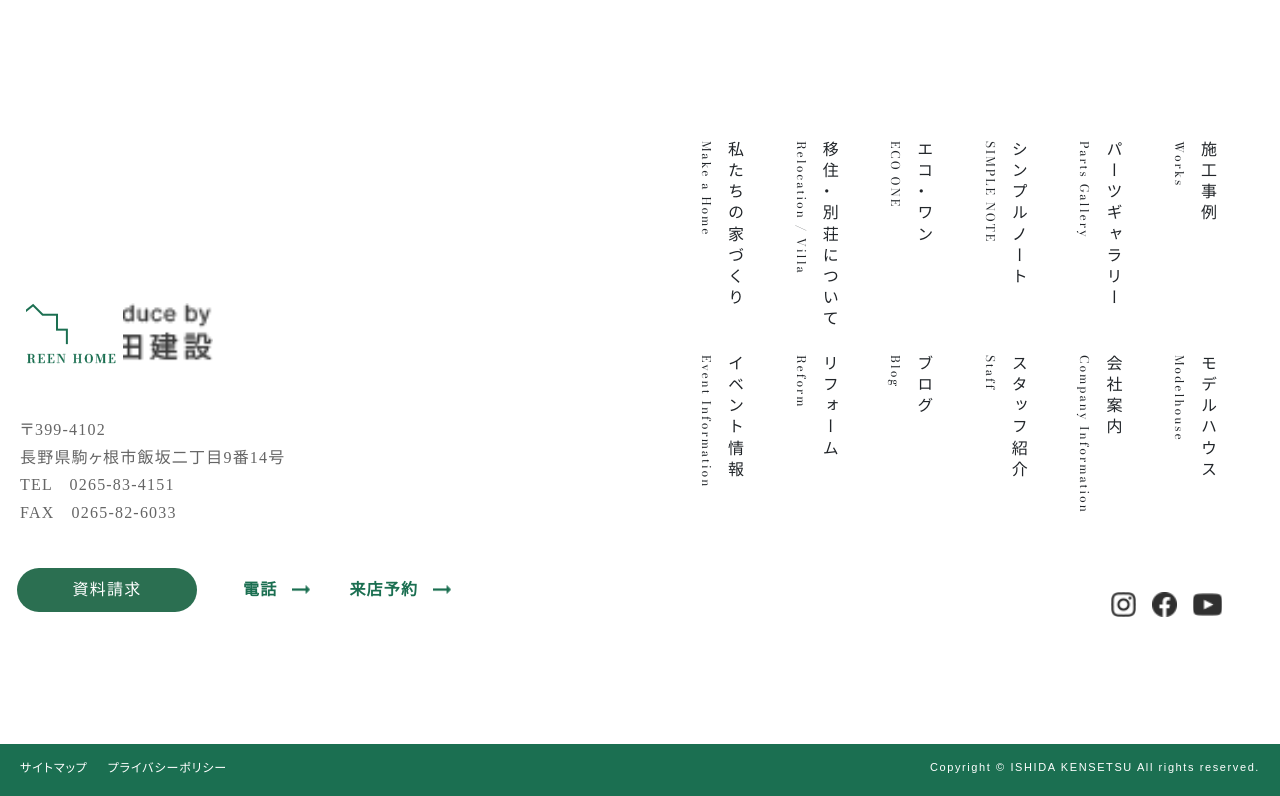
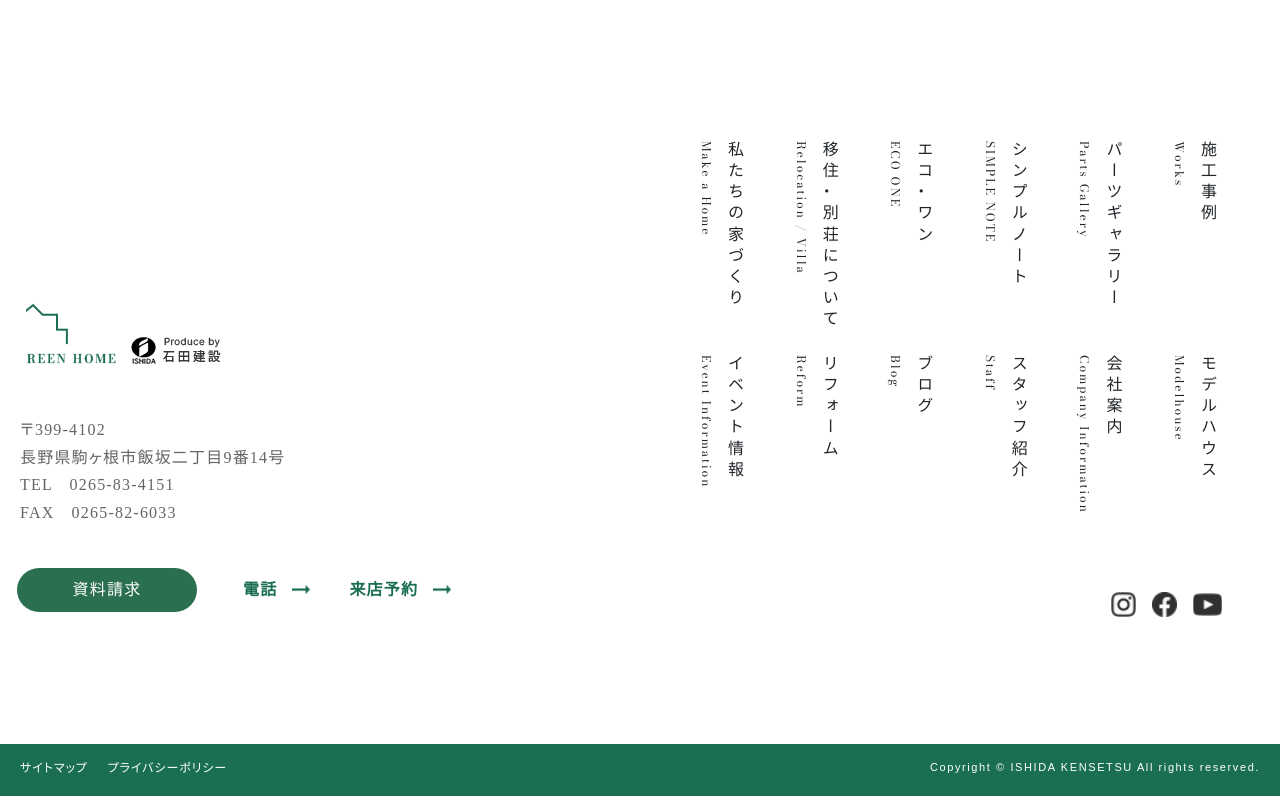
Before and after one commit to tnishino-0828/tnishino-241218, a plain HTML site: page index.html in a window 1280 px wide. Shown: the part 5899-6695 px from the top of the page. Drawn offline with nearby package versions, Linux system fonts and the light colour scheme; a web font is replaced by a local one.

Commit message:
Add files via upload

```diff
--- a/css/style.scss
+++ b/css/style.scss
@@ -537,7 +537,8 @@ footer {
       object-position: right;
       &:nth-child(2) {
         width: 90px;
-        height: 61px;
+        height: 100%;
+        margin-left: 8px;
       }
     }
   }
@@ -978,6 +979,7 @@ section.spec {
         position: relative
       }
       &::before {
+        @media (min-width: 768px) {
           position: absolute;
           content: '';
           background-image: url('../img/performace_spec_bg.webp');
@@ -988,6 +990,7 @@ section.spec {
           bottom: 36%;
           transform: translateY(50%);
           z-index: -1;
+        }
       }
       div.container {
         div.blocks {
```
Also changed, not shown: css/style.css, 1 other file. Lines whose indentation alone changed are shown as unchanged.
